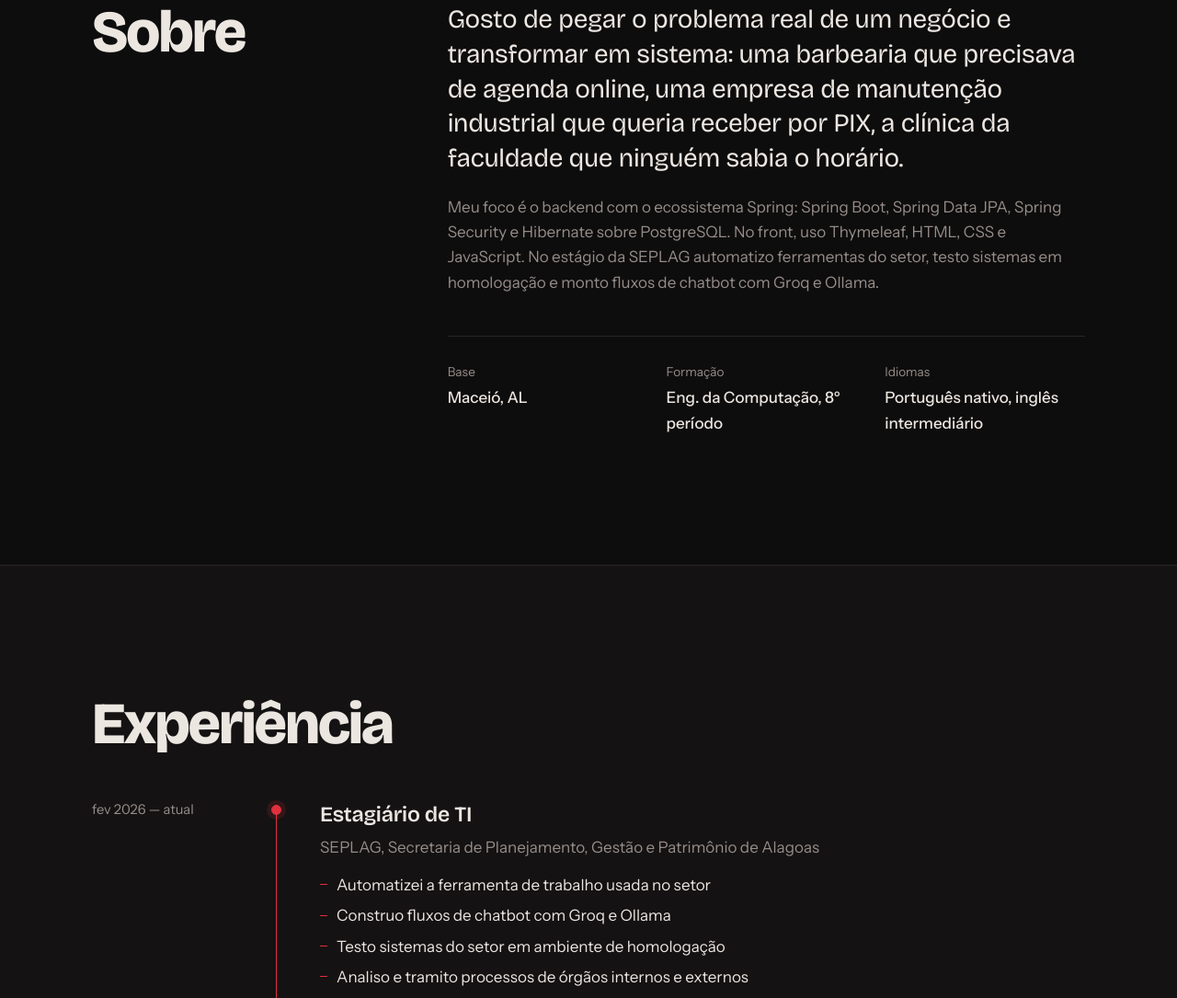
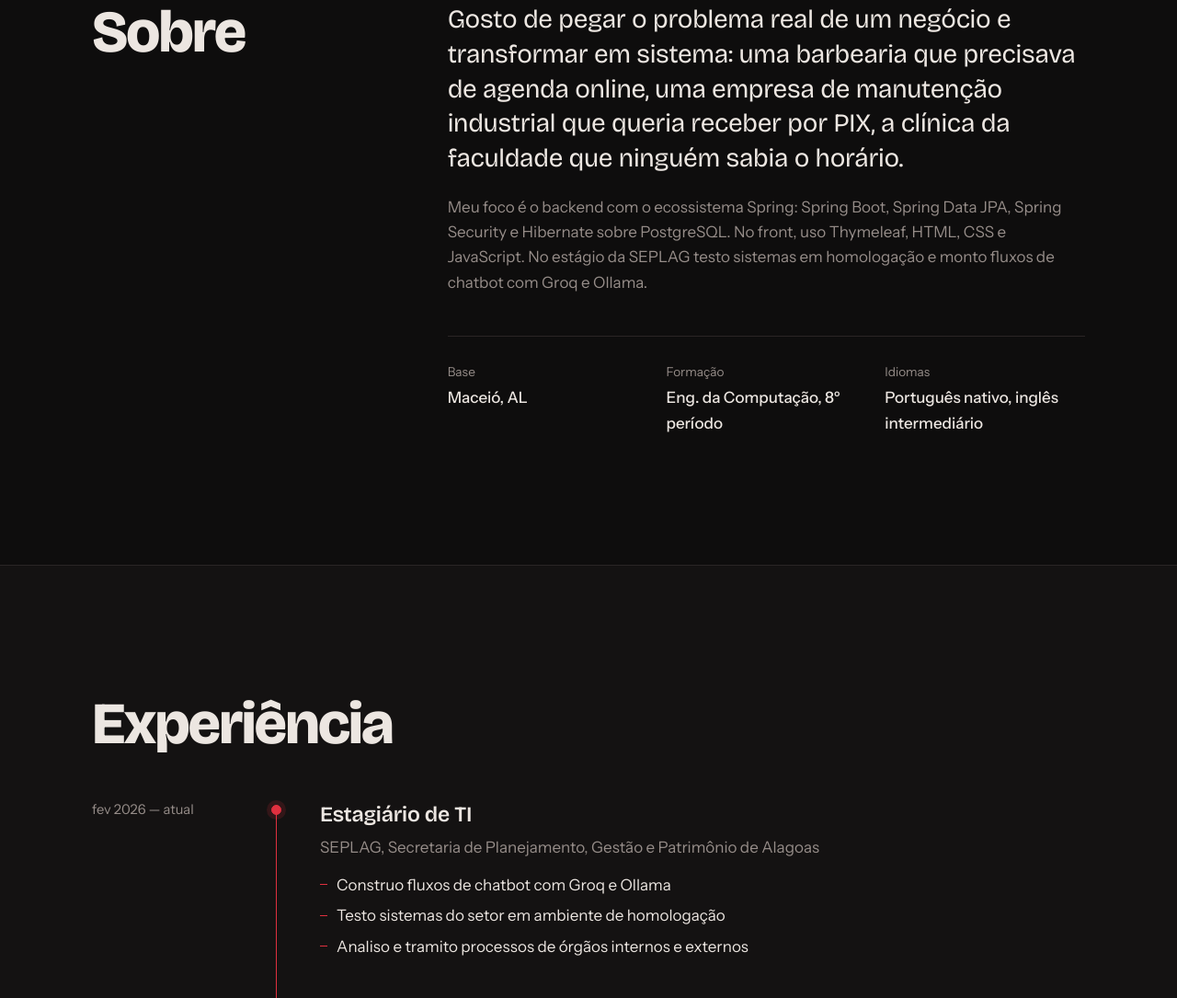
Before and after one commit to Lcszera/portfolio-lcs, a plain HTML site: page index.html in a window 1280 px wide. Shown: the part 1009-2094 px from the top of the page at 92% size. Drawn offline with nearby package versions, Linux system fonts and the light colour scheme.

Commit message:
Remove menção a automação na experiência da SEPLAG
Co-Authored-By: Claude Opus 5.5 <noreply@anthropic.com>
Claude-Session: https://claude.ai/code/session_015H7rLVDFmx4V8R2oZ5U8Qi

```diff
--- a/index.html
+++ b/index.html
@@ -84,8 +84,8 @@
           <p class="reveal">
             Meu foco é o backend com o ecossistema Spring: Spring Boot, Spring Data JPA,
             Spring Security e Hibernate sobre PostgreSQL. No front, uso Thymeleaf, HTML,
-            CSS e JavaScript. No estágio da SEPLAG automatizo ferramentas do setor, testo
-            sistemas em homologação e monto fluxos de chatbot com Groq e Ollama.
+            CSS e JavaScript. No estágio da SEPLAG testo sistemas em homologação e monto
+            fluxos de chatbot com Groq e Ollama.
           </p>
           <dl class="facts reveal">
             <div><dt>Base</dt><dd>Maceió, AL</dd></div>
@@ -107,7 +107,6 @@
               <h3 class="job__role">Estagiário de TI</h3>
               <p class="job__org">SEPLAG, Secretaria de Planejamento, Gestão e Patrimônio de Alagoas</p>
               <ul class="job__list">
-                <li>Automatizei a ferramenta de trabalho usada no setor</li>
                 <li>Construo fluxos de chatbot com Groq e Ollama</li>
                 <li>Testo sistemas do setor em ambiente de homologação</li>
                 <li>Analiso e tramito processos de órgãos internos e externos</li>
```
